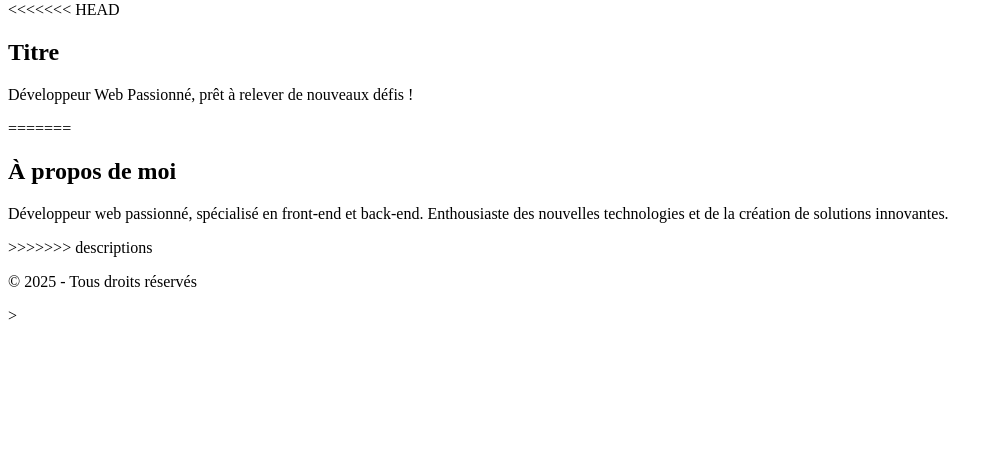
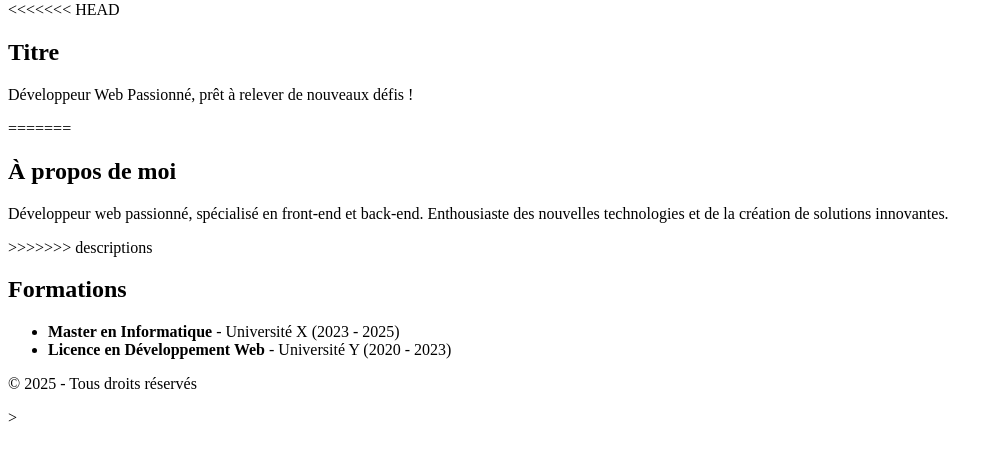
Before and after one commit to Bellox1/mon-cv, a plain HTML site: page index.html in a window 1280 px wide. Shown: the part 79-540 px from the top of the page, without its empty margins (0-1003 px from the left). Drawn offline with Linux system fonts and the light colour scheme.

Commit message:
Fusion des branches et résolution des conflits

```diff
--- a/index.html
+++ b/index.html
@@ -21,6 +21,13 @@
             <p>Développeur web passionné, spécialisé en front-end et back-end. Enthousiaste des nouvelles technologies et de la création de solutions innovantes.</p>
 >>>>>>> descriptions
         </section>
+        <section id="formations">
+            <h2>Formations</h2>
+            <ul>
+                <li><strong>Master en Informatique</strong> - Université X (2023 - 2025)</li>
+                <li><strong>Licence en Développement Web</strong> - Université Y (2020 - 2023)</li>
+            </ul>
+        </section>
     </main>
     <footer>
          <p>© 2025 - Tous droits réservés</p>>
```
